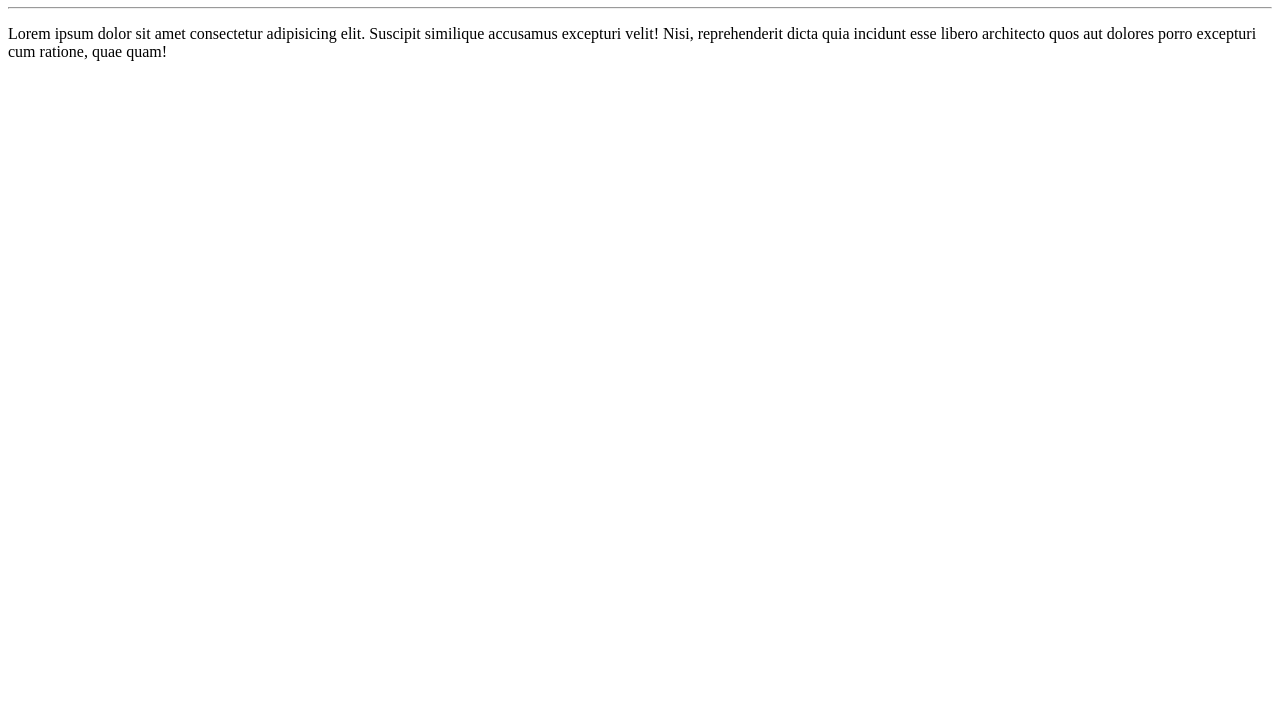
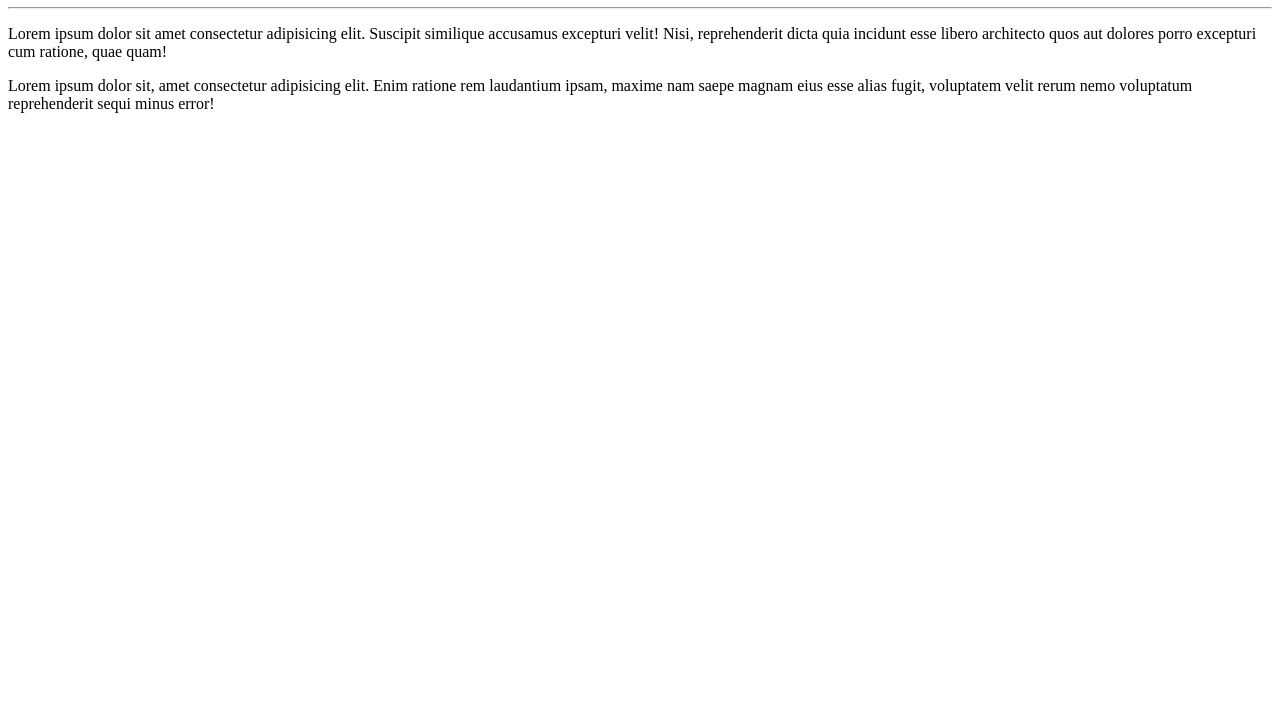
Before and after one commit to rodrigorscd/Ola-Mundo, a plain HTML site: page site-exemplo/index.html in a window 1280 px wide. Shown: the part 73-800 px from the top of the page. Drawn offline with Linux system fonts and the light colour scheme.

Commit message:
add um parágrafo

```diff
--- a/site-exemplo/index.html
+++ b/site-exemplo/index.html
@@ -9,5 +9,6 @@
     <h1>Olá, Mundo!</h1>
     <hr>
     <p>Lorem ipsum dolor sit amet consectetur adipisicing elit. Suscipit similique accusamus excepturi velit! Nisi, reprehenderit dicta quia incidunt esse libero architecto quos aut dolores porro excepturi cum ratione, quae quam!</p>
+    <p>Lorem ipsum dolor sit, amet consectetur adipisicing elit. Enim ratione rem laudantium ipsam, maxime nam saepe magnam eius esse alias fugit, voluptatem velit rerum nemo voluptatum reprehenderit sequi minus error!</p>
 </body>
 </html>
```
